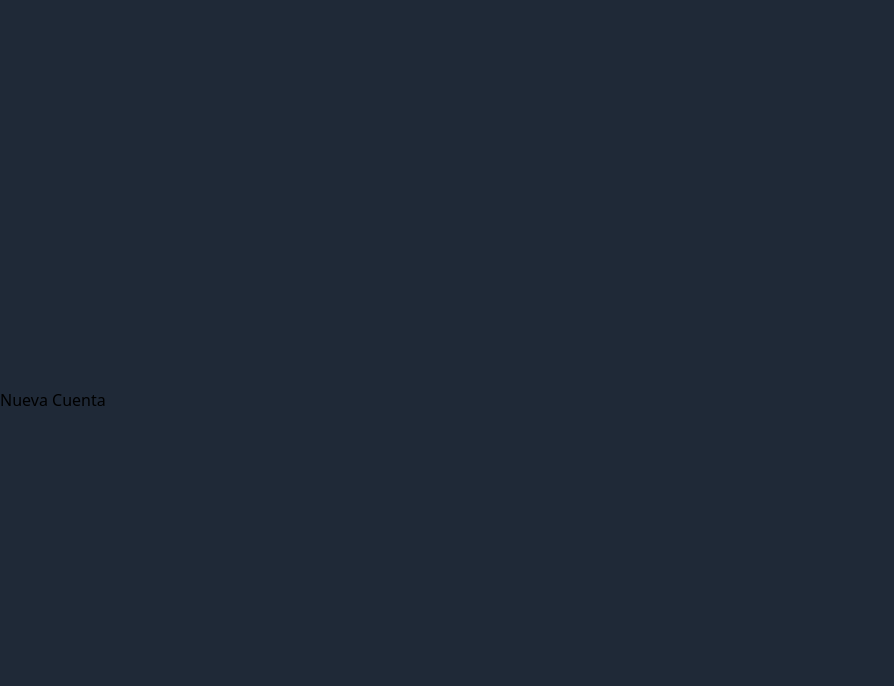
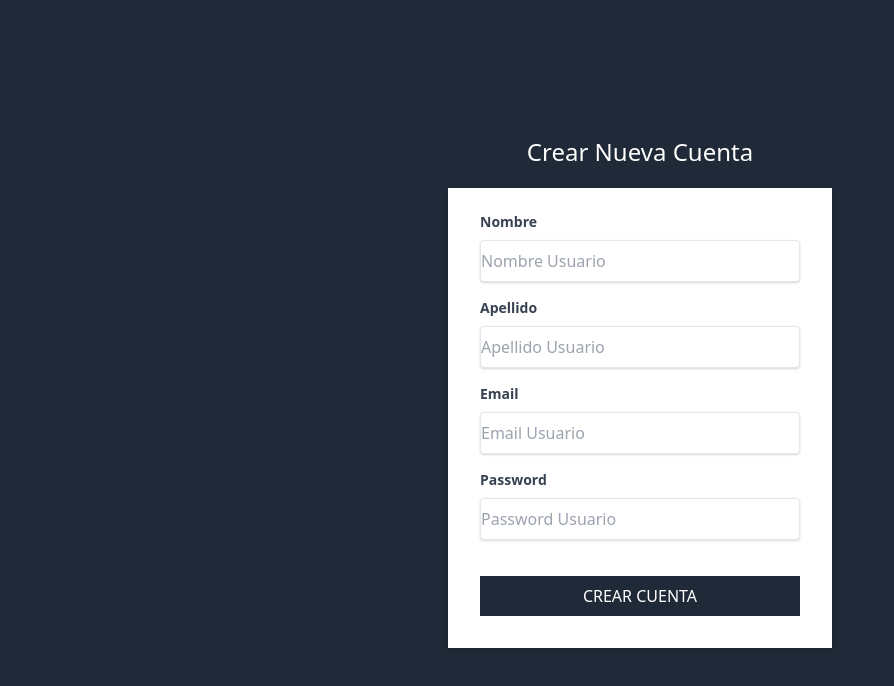
Before and after one commit to mriveros/react_crm, a Next.js app in the folder crmcliente/: page /nuevacuenta in a window 1280 px wide. Shown: the top 686 px of the page, without its empty margins (0-894 px from the left). Built offline with nearby package versions, Linux system fonts and the light colour scheme.

Commit message:
Changes to be committed: 	modified:   pages/nuevacuenta.js

```diff
--- a/crmcliente/pages/nuevacuenta.js
+++ b/crmcliente/pages/nuevacuenta.js
@@ -1,12 +1,63 @@
 import React from "react";
-import Layout from '../components/Layout';
+import Layout from "../components/Layout";
 
-const NuevaCuenta = () =>{
+const NuevaCuenta = () => {
     return (
         <>
-        <Layout>
-        <h1> Nueva Cuenta</h1>
-        </Layout>
+            <Layout>
+                <h1 className="text-center text-2xl text-white font-ligth">Crear Nueva Cuenta</h1>
+                <div className="flex justify-center mt-5">
+                    <div className="w-full max-w-sm">
+                        <form
+                            className="bg-white rounted shadow-md px-8 pt-6 pb-8 mb-4">
+                            <div className="mb-4">
+                                <label className="block text-gray-700 text-sm font-bold mb-2" htmlFor="nombre" >
+                                    Nombre
+                                </label>
+                                <input className="shadow appearance-none border rounded w-full py-2 px3 text-gray-700 leading-tigth focus:outline-none focus:shadow-outline"
+                                    id="nombre"
+                                    type="text"
+                                    placeholder="Nombre Usuario"
+                                />
+                            </div>
+                            <div className="mb-4">
+                                <label className="block text-gray-700 text-sm font-bold mb-2" htmlFor="apellido" >
+                                    Apellido
+                                </label>
+                                <input className="shadow appearance-none border rounded w-full py-2 px3 text-gray-700 leading-tigth focus:outline-none focus:shadow-outline"
+                                    id="apellido"
+                                    type="text"
+                                    placeholder="Apellido Usuario"
+                                />
+                            </div>
+                            <div className="mb-4">
+                                <label className="block text-gray-700 text-sm font-bold mb-2" htmlFor="email" >
+                                    Email
+                                </label>
+                                <input className="shadow appearance-none border rounded w-full py-2 px3 text-gray-700 leading-tigth focus:outline-none focus:shadow-outline"
+                                    id="email"
+                                    type="email"
+                                    placeholder="Email Usuario"
+                                />
+                            </div>
+                            <div className="mb-4">
+                                <label className="block text-gray-700 text-sm font-bold mb-2" htmlFor="password" >
+                                    Password
+                                </label>
+                                <input className="shadow appearance-none border rounded w-full py-2 px3 text-gray-700 leading-tigth focus:outline-none focus:shadow-outline"
+                                    id="password"
+                                    type="password"
+                                    placeholder="Password Usuario"
+                                />
+                            </div>
+                            <input
+                                type="submit" className="bg-gray-800 w-full mt-5 p-2 text-white uppercase hover:bg-gray-700"
+                                value="Crear Cuenta"
+                            />
+                        </form>
+                    </div>
+                </div>
+            </Layout>
         </>
     );
 }
```
